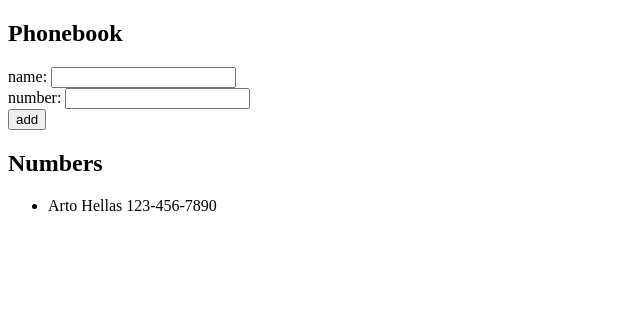
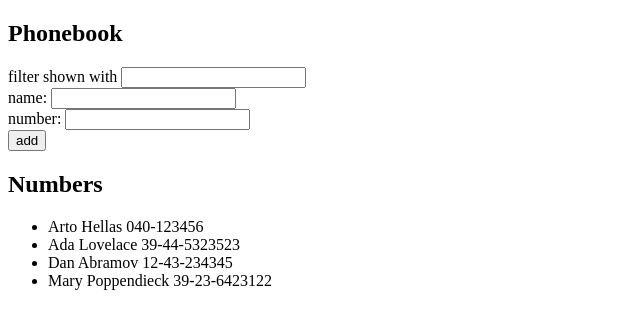
Before and after one commit to Rohitpandey357/fullStackOpen, a React (Create React App) app in the folder part2/phonebook/: page / in a window 1280 px wide. Shown: the top 328 px of the page, without its empty margins (0-640 px from the left). Built offline with nearby package versions, Linux system fonts and the light colour scheme.

Commit message:
Completed Exercise 2.9

```diff
--- a/part2/phonebook/src/App.js
+++ b/part2/phonebook/src/App.js
@@ -3,10 +3,15 @@ import Person from './components/Person'
 
 const App = () => {
   const [persons, setPersons] = useState([
-    { name: 'Arto Hellas', number: '123-456-7890' }
+    { name: 'Arto Hellas', number: '040-123456', id: 1 },
+    { name: 'Ada Lovelace', number: '39-44-5323523', id: 2 },
+    { name: 'Dan Abramov', number: '12-43-234345', id: 3 },
+    { name: 'Mary Poppendieck', number: '39-23-6423122', id: 4 }
   ])
+
   const [newName, setNewName] = useState('')
   const [newNumber, setNewNumber] = useState('')
+  const [search, setSearch] = useState('')
 
   const handleAddPerson = (event) => {
     event.preventDefault()
@@ -30,9 +35,17 @@ const App = () => {
     console.log(event.target.value);
   }
 
+  const handleChangedSearch = (event) => {
+    setSearch(event.target.value);
+    console.log(event.target.value);
+  }
+
   return (
     <div>
       <h2>Phonebook</h2>
+
+      filter shown with <input type='text' value={search} onChange={handleChangedSearch} />
+
       <form>
         <div> name: <input type="text" value={newName} onChange={handleChangedNameInput} />
         <br />
@@ -41,15 +54,19 @@ const App = () => {
           <button type="submit" onClick={handleAddPerson}>add</button>
         </div>
       </form>
+
       <h2>Numbers</h2>
+
       <ul>
-        {persons.map(person => (
-          <Person key={person.name} name={person.name} number={person.number} />
-        )
+        {persons.filter((a) => a.name.toLowerCase().startsWith(search.toLowerCase())).map(person => (
+            <Person key={person.name} name={person.name} number={person.number} />
+          )
         )}
       </ul>
+
     </div>
   )
+
 }
 
 export default App
```
